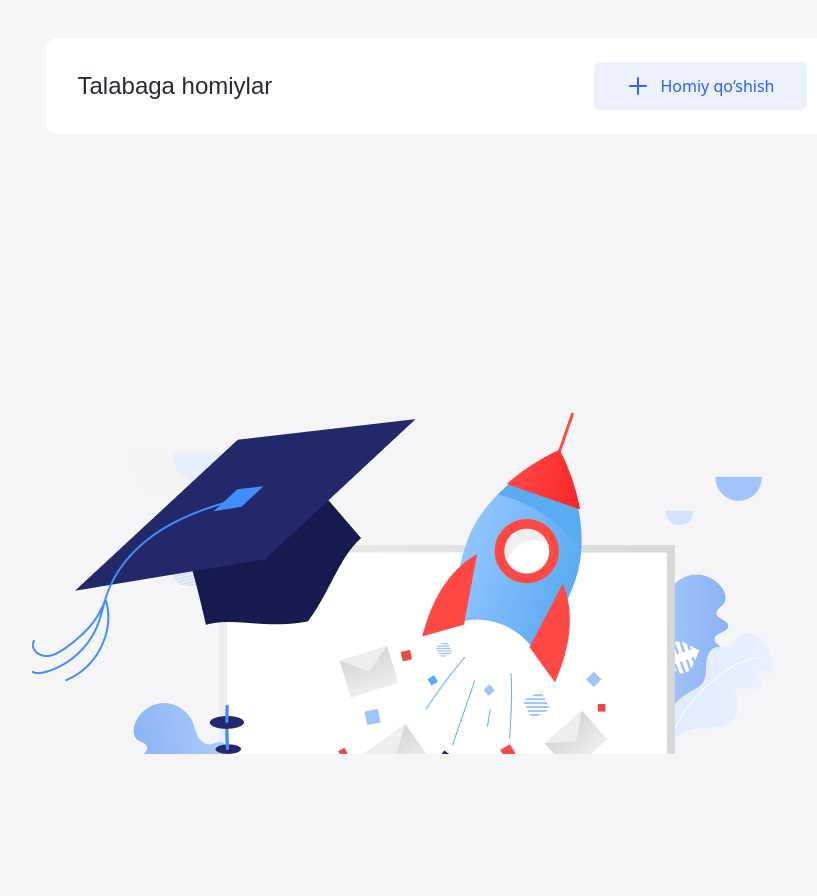
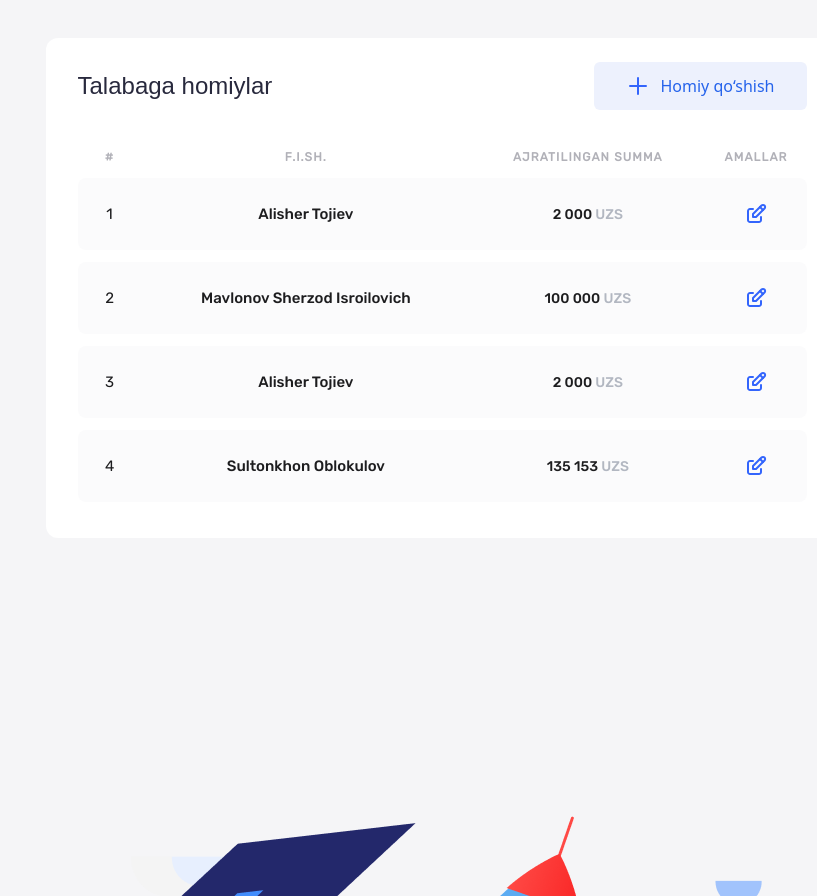
Before and after one commit to NodirKhusniddinov/metsenat, a Vue app: page /student-details/1 in a window 1280 px wide. Shown: the part 740-1636 px from the top of the page, without its empty margins (198-1015 px from the left). Before the commit the page ends 1494 px from the top, so only its background shows below. Built offline with nearby package versions, Linux system fonts and the light colour scheme; sample sign-in values are in the browser's storage; a web font is replaced by a local one.

Commit message:
dynamic modal change according to route,addStudents page created,details pages ui modified

```diff
--- /dev/null
+++ b/src/components/Modal/SponsorsFilterModal.vue
@@ -0,0 +1,43 @@
+<template>
+  <ModalWrapper>
+    <p class="label">Ariza holati</p>
+    <BaseSelect v-model="selected" :options="options" />
+    <p class="label">Homiylik summasi</p>
+    <FilterTabs :tabs="tabLabels" @tabSelected="handleTabSelected" />
+
+    <p class="label">Sana</p>
+    <BaseInput type="date" />
+  </ModalWrapper>
+</template>
+
+<script setup>
+import { ref } from 'vue'
+import BaseSelect from '@/components/base/Select.vue'
+import BaseInput from '@/components/base/Input.vue'
+import FilterTabs from '@/components/common/FilterTabs.vue'
+import ModalWrapper from '@/components/Modal/ModalWrapper.vue'
+
+const selected = ref(null)
+const options = ref([
+  { label: 'Barchasi', value: 'option1' },
+  { label: 'Yangi', value: 'option2' },
+  { label: 'Moderatsiyada', value: 'option3' },
+  { label: 'Tasdiqlangan', value: 'option4' },
+  { label: 'Bekor qilingan', value: 'option5' },
+  { label: 'Bekor qilingan', value: 'option5' },
+  { label: 'Bekor qilingan', value: 'option5' },
+])
+const tabLabels = [
+  'Barchasi',
+  '1 000 000',
+  '5 000 000',
+  '7 000 000',
+  '10 000 000',
+  '30 000 000',
+  '50 000 000',
+]
+
+const handleTabSelected = index => {
+  console.log('Selected tab index:', index)
+}
+</script>
--- /dev/null
+++ b/src/components/Modal/StudentsFilterModal.vue
@@ -0,0 +1,25 @@
+<template>
+  <ModalWrapper>
+    <p class="label">Talabalik turi</p>
+    <BaseSelect v-model="selected" :options="options" />
+    <p class="label">OTM</p>
+    <BaseSelect v-model="selected" :options="options" />
+  </ModalWrapper>
+</template>
+
+<script setup>
+import { ref } from 'vue'
+import BaseSelect from '@/components/base/Select.vue'
+import ModalWrapper from '@/components/Modal/ModalWrapper.vue'
+
+const selected = ref(null)
+const options = ref([
+  { label: 'Barchasi', value: 'option1' },
+  { label: 'Yangi', value: 'option2' },
+  { label: 'Moderatsiyada', value: 'option3' },
+  { label: 'Tasdiqlangan', value: 'option4' },
+  { label: 'Bekor qilingan', value: 'option5' },
+  { label: 'Bekor qilingan', value: 'option5' },
+  { label: 'Bekor qilingan', value: 'option5' },
+])
+</script>
--- a/src/components/Students/SponsorsToStudentsCard.vue
+++ b/src/components/Students/SponsorsToStudentsCard.vue
@@ -8,9 +8,56 @@
         Homiy qo‘shish
       </BaseButton>
     </div>
+    <table class="w-full border-spacing-y-3 border-separate mt-[26px]">
+      <thead>
+        <tr
+          class="font-rubik tracking-[1.13px] text-xs text-center text-[#B1B1B8] uppercase"
+        >
+          <th>#</th>
+          <th>f.i.sh.</th>
+          <th>Ajratilingan summa</th>
+          <th>Amallar</th>
+        </tr>
+      </thead>
+      <tbody>
+        <tr
+          class="text-center font-rubik text-[#1D1D1F] text-[14px]"
+          v-for="(d, index) of sponsors"
+          :key="index"
+        >
+          <td class="bg-[#FBFBFC] rounded-l-lg px-4 py-6 text-[15px]">
+            {{ index + 1 }}
+          </td>
+          <td class="bg-[#FBFBFC] py-6 font-rubik-medium text-[15px]">
+            {{ d.sponsor.full_name }}
+          </td>
+          <td class="bg-[#FBFBFC] py-6 font-rubik-medium">
+            {{ formatNumber(d.summa) }} <span class="text-[#B2B7C1]">UZS</span>
+          </td>
+          <td
+            class="bg-[#FBFBFC] rounded-r-lg px-4 py-6 flex items-center justify-center"
+          >
+            <img
+              src="@/assets/icons/edit_icon.svg"
+              alt="edit icon"
+              class="cursor-pointer"
+            />
+          </td>
+        </tr>
+      </tbody>
+    </table>
   </div>
 </template>
 
 <script setup>
 import BaseButton from '@/components/base/Button.vue'
+const props = defineProps({
+  sponsors: {
+    type: Array,
+    required: false,
+  },
+})
+const formatNumber = value => {
+  return value.toLocaleString('en-US').replace(/,/g, ' ')
+}
 </script>
--- a/src/components/ToolBar/DetailsToolbar.vue
+++ b/src/components/ToolBar/DetailsToolbar.vue
@@ -8,9 +8,10 @@
         @click="goBack"
       />
       <h1 class="font-sf-bold text-2xl text-[#28293D]">
-        Ishmuhammedov Aziz Ishqobilovich
+        {{ name }}
       </h1>
       <div
+        v-if="verified"
         class="bg-[#DDFFF2] py-1.5 px-3 rounded-[5px] text-[#00CF83] font-rubik text-xs"
       >
         Tasdiqlangan
@@ -21,6 +22,10 @@
 
 <script setup>
 import { useRouter } from 'vue-router'
+const props = defineProps({
+  name: { type: String, required: true },
+  verified: { type: Boolean, required: false },
+})
 const router = useRouter()
 const goBack = () => {
   router.go(-1)
--- a/src/components/ToolBar/ToolBar.vue
+++ b/src/components/ToolBar/ToolBar.vue
@@ -32,16 +32,27 @@
     </div>
   </div>
 
-  <Modal :isVisible="showModal" @closeModal="showModal = false" />
+  <SponsorsFilterModal
+    :isVisible="showModal"
+    @closeModal="showModal = false"
+    v-if="route.path === `/sponsors`"
+  />
+  <StudentsFilterModal
+    :isVisible="showModal"
+    @closeModal="showModal = false"
+    v-if="route.path === `/students`"
+  />
 </template>
 
 <script setup>
 import CommonTabs from '@/components/common/Tabs.vue'
 import BaseInput from '@/components/base/Input.vue'
 import BaseButton from '@/components/base/Button.vue'
-import Modal from '@/components/Modal/Modal.vue'
+import SponsorsFilterModal from '@/components/Modal/SponsorsFilterModal.vue'
+import StudentsFilterModal from '@/components/Modal/StudentsFilterModal.vue'
 import { ref } from 'vue'
 import { useRoute } from 'vue-router'
 const route = useRoute()
+console.log(route.path)
 const showModal = ref(false)
 </script>
--- /dev/null
+++ b/src/pages/AddStudent.vue
@@ -0,0 +1,9 @@
+<template>
+  <div>
+    <DetailsToolbar name="Talaba qo‘shish" />
+  </div>
+</template>
+
+<script setup>
+import DetailsToolbar from '@/components/ToolBar/DetailsToolbar.vue'
+</script>
--- a/src/pages/SponsorDetails.vue
+++ b/src/pages/SponsorDetails.vue
@@ -1,6 +1,6 @@
 <template>
   <div>
-    <DetailsToolbar />
+    <DetailsToolbar :name="name" :verified="isVerified" />
 
     <SponsorsDetailsCard />
     <BgDetails />
@@ -11,4 +11,6 @@
 import DetailsToolbar from '@/components/ToolBar/DetailsToolbar.vue'
 import SponsorsDetailsCard from '@/components/Sponsors/DetailsCard.vue'
 import BgDetails from '@/components/common/BgDetails.vue'
+const name = 'Isfandiyorov  Iqbol Bobomirzayevich'
+const isVerified = true
 </script>
--- a/src/pages/Sponsors.vue
+++ b/src/pages/Sponsors.vue
@@ -1,5 +1,7 @@
 <template>
-  <div class="container py-6 px-2 mx-auto flex items-center justify-between">
+  <div
+    class="container mt-[28px] px-2 mx-auto flex items-center justify-between"
+  >
     <SponsorsTable class="w-full" :list="sponsorList.results" />
   </div>
 </template>
--- a/src/pages/StudentDetails.vue
+++ b/src/pages/StudentDetails.vue
@@ -1,8 +1,8 @@
 <template>
   <div>
-    <DetailsToolbar />
+    <DetailsToolbar :name="student.full_name" />
     <StudentsDetailsCard />
-    <SponsorsToStudentsCard />
+    <SponsorsToStudentsCard :sponsors="student.sponsors" />
     <BgDetails />
   </div>
 </template>
@@ -12,4 +12,44 @@ import DetailsToolbar from '@/components/ToolBar/DetailsToolbar.vue'
 import StudentsDetailsCard from '@/components/Students/DetailsCard.vue'
 import BgDetails from '@/components/common/BgDetails.vue'
 import SponsorsToStudentsCard from '@/components/Students/SponsorsToStudentsCard.vue'
+const student = {
+  id: 100,
+  full_name: 'Ashurov Farxod',
+  given: 135430306,
+  get_status_display: 'Tasdiqlangan',
+  sponsors: [
+    {
+      id: 112,
+      sponsor: {
+        id: 9,
+        full_name: 'Alisher Tojiev',
+      },
+      summa: 2000,
+    },
+    {
+      id: 116,
+      sponsor: {
+        id: 74,
+        full_name: 'Mavlonov Sherzod Isroilovich',
+      },
+      summa: 100000,
+    },
+    {
+      id: 117,
+      sponsor: {
+        id: 9,
+        full_name: 'Alisher Tojiev',
+      },
+      summa: 2000,
+    },
+    {
+      id: 626,
+      sponsor: {
+        id: 623,
+        full_name: 'Sultonkhon Oblokulov',
+      },
+      summa: 135153,
+    },
+  ],
+}
 </script>
--- a/src/pages/Students.vue
+++ b/src/pages/Students.vue
@@ -1,11 +1,25 @@
 <template>
-  <div class="container py-6 px-2 mx-auto flex items-center justify-between">
+  <div class="container px-2 mx-auto flex flex-col items-center">
+    <div class="w-full flex justify-end my-[28px]">
+      <BaseButton size="filter" class="flex gap-2.5" @click="navigateToAdd">
+        <img src="@/assets/icons/add_icon_white.svg" alt="add icon" />
+        Talaba qo‘shish
+      </BaseButton>
+    </div>
     <StudentsTable class="w-full" :list="studentList.results" />
   </div>
 </template>
 
 <script setup>
 import StudentsTable from '@/components/Tables/StudentsTable.vue'
+import BaseButton from '@/components/base/Button.vue'
+import { useRouter } from 'vue-router'
+
+const router = useRouter()
+
+const navigateToAdd = () => {
+  router.push({ name: 'AddStudent' })
+}
 const studentList = {
   count: 184,
   next: 'http://metsenatclub.xn--h28h.uz/api/v1/student-list/?page=2',
--- a/src/router/routes.js
+++ b/src/router/routes.js
@@ -39,6 +39,12 @@ const routes = [
     meta: { requiresAuth: true },
   },
   {
+    path: '/add',
+    name: 'AddStudent',
+    component: () => import('@/pages/AddStudent.vue'),
+    meta: { requiresAuth: true, hideToolbar: true },
+  },
+  {
     path: '/sponsor-details/:sponsorId',
     name: 'SponsorDetails',
     component: () => import('@/pages/SponsorDetails.vue'),
```
Also changed, not shown: src/components/Modal/ModalWrapper.vue (renamed from src/components/Modal/Modal.vue, +2 -34 lines), src/assets/icons/add_icon_white.svg (added).
